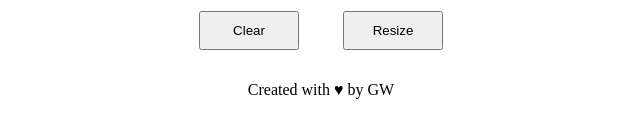
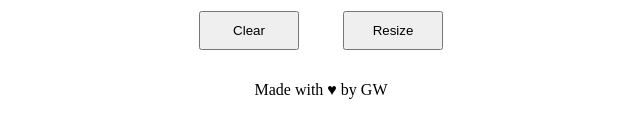
Before and after one commit to glwjr/etch-a-sketch, a plain HTML site: page index.html in a window 1280 px wide. Shown: the part 466-604 px from the top of the page, 319-959 px from the left. Drawn offline with Linux system fonts and the light colour scheme.

Commit message:
Edited footer

```diff
--- a/index.html
+++ b/index.html
@@ -14,7 +14,7 @@
             <button id="clear-button">Clear</button>
             <button id="resize-button">Resize</button>
         </div>
-        <div id="footer">Created with ♥ by GW</div>
+        <div id="footer">Made with ♥ by GW</div>
     </div>
     <script src="app.js"></script>
 </body>
```
